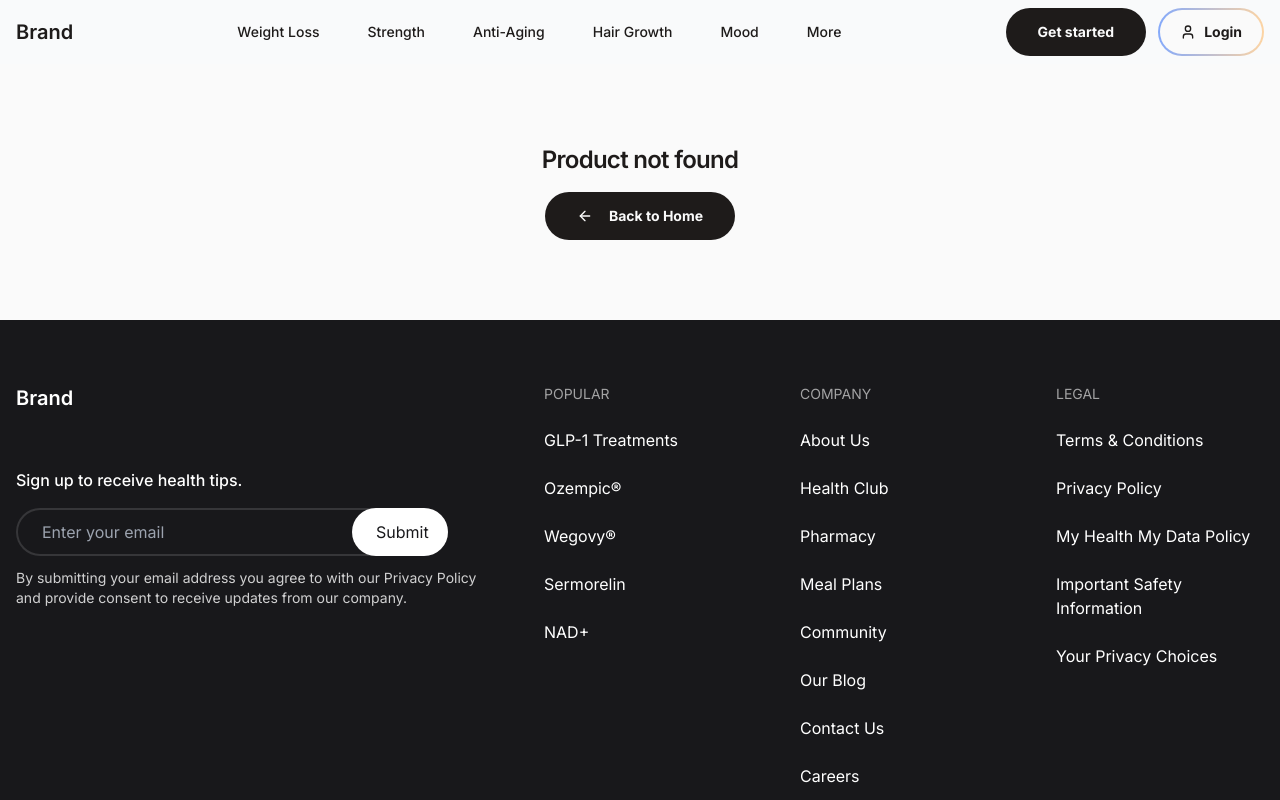
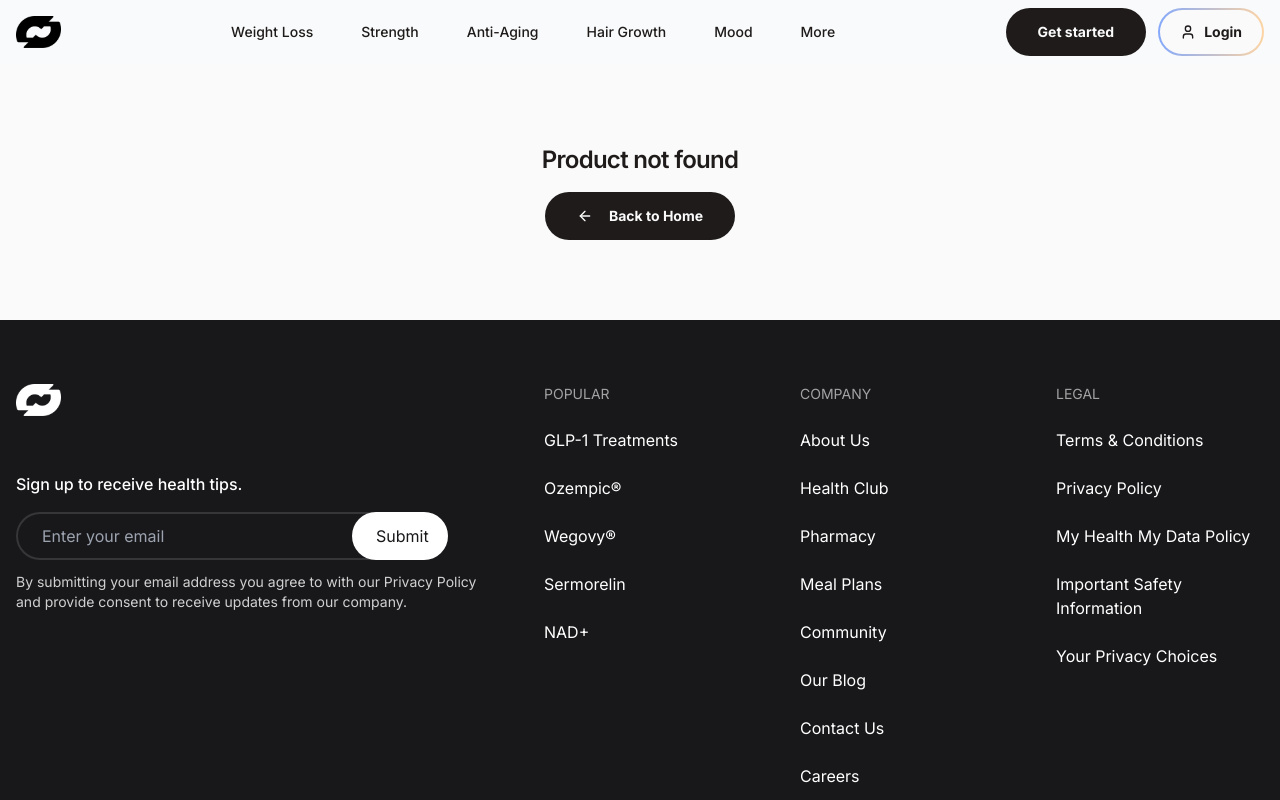
Before and after one commit to vikod3/e-commerce-system, a React (Vite) app: page /product/1 in a window 1280 px wide. Shown: the top 800 px of the page. Built offline with nearby package versions, Linux system fonts and the light colour scheme; the HTML template or start-up script is replaced by a standard one.

Commit message:
Place logos in navbar and footer
Co-authored-by: vikod3 <68073648+vikod3@users.noreply.github.com>

```diff
--- a/src/components/Navbar.tsx
+++ b/src/components/Navbar.tsx
@@ -19,7 +19,7 @@ const Navbar = () => {
         <div className="flex items-center justify-between h-16">
           {/* Logo */}
           <a href="/" className="flex-shrink-0 text-xl font-semibold text-foreground">
-            Brand
+            <img src={logoDark} alt="Brand" className="h-8 w-auto" />
           </a>
 
           {/* Navigation Links - Hidden on mobile */}
--- a/src/components/sections/Footer.tsx
+++ b/src/components/sections/Footer.tsx
@@ -6,8 +6,8 @@ const Footer = () => {
       <div className="container mx-auto px-4">
         <div className="grid grid-cols-1 lg:grid-cols-[1fr_1.5fr] gap-12 mb-12">
           <div className="items-start flex-col justify-start flex gap-14">
-            <a className="inline-block text-xl font-semibold text-white" href="/">
-              Brand
+            <a className="inline-block" href="/">
+              <img src={logoWhite} alt="Brand" className="h-8 w-auto" />
             </a>
             <div className="flex-col flex gap-4">
               <div className="font-medium">Sign up to receive health tips.</div>
```
